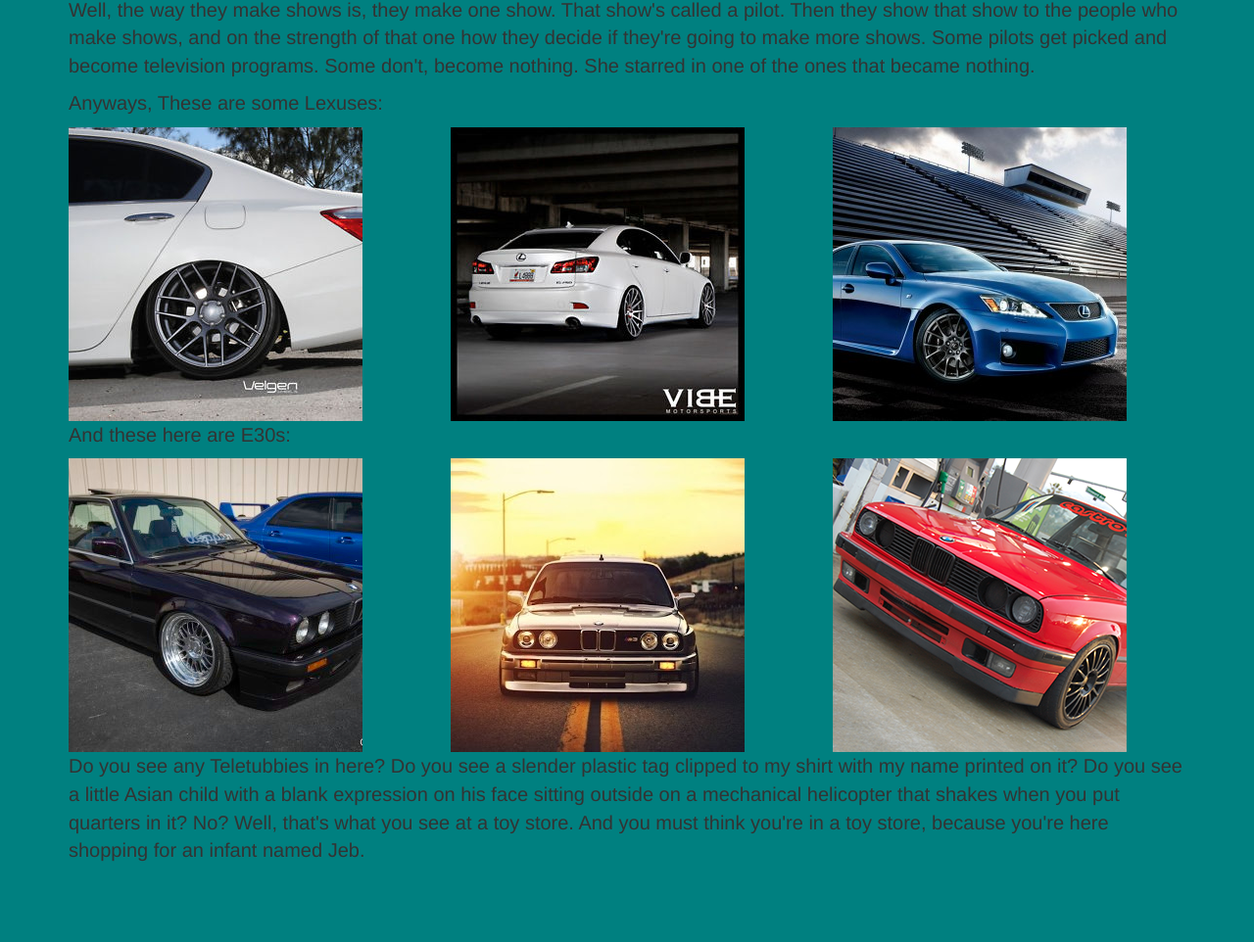
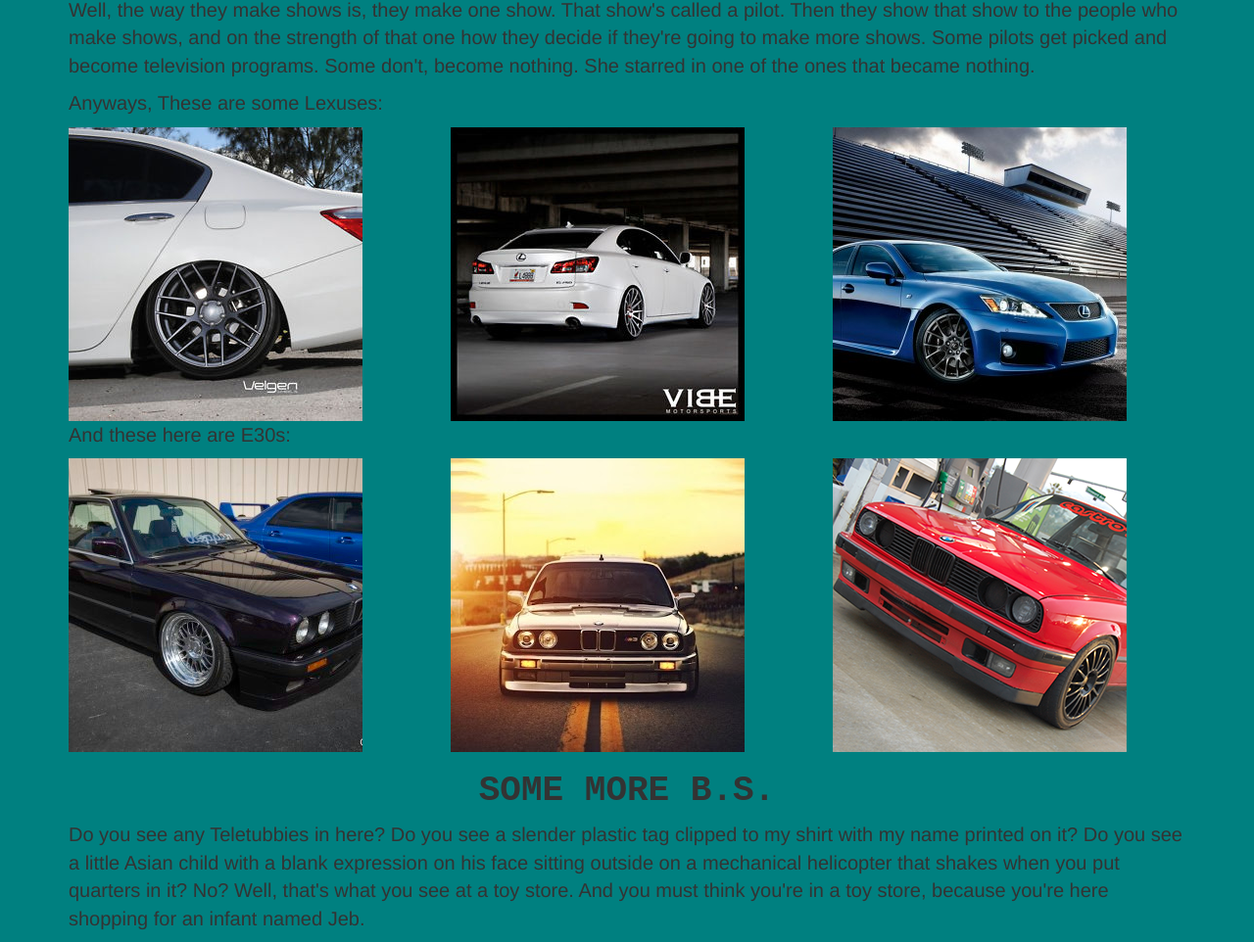
Before and after one commit to osamaasaid/messinAround, a plain HTML site: page index.html in a window 1280 px wide. Shown: the part 74-1036 px from the top of the page at 98% size. Before the commit the page ends 967 px from the top, so only its background shows below. Drawn offline with nearby package versions, Linux system fonts and the light colour scheme.

Commit message:
created a page

```diff
--- a/index.html
+++ b/index.html
@@ -30,7 +30,7 @@
           <div class="col-md-4 E30"><img src="images/E302.jpg"></div>
           <div class="col-md-4 E30"><img src="images/E303.jpg"></div>
       </div>
-
+         <center><h1><strong>SOME MORE B.S.</strong></h1></center>
   <p>
     Do you see any Teletubbies in here? Do you see a slender plastic tag
     clipped to my shirt with my name printed
```
